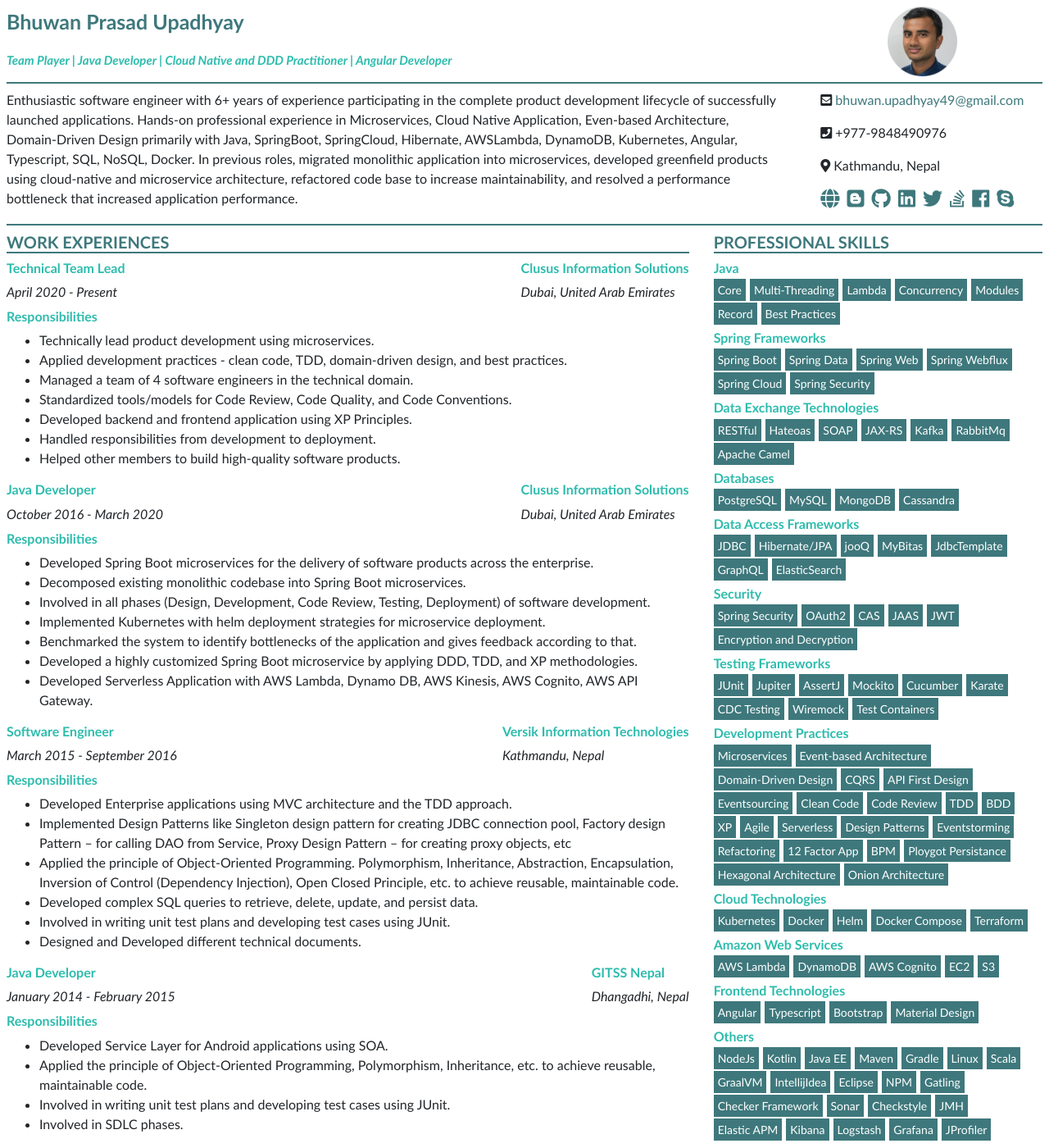
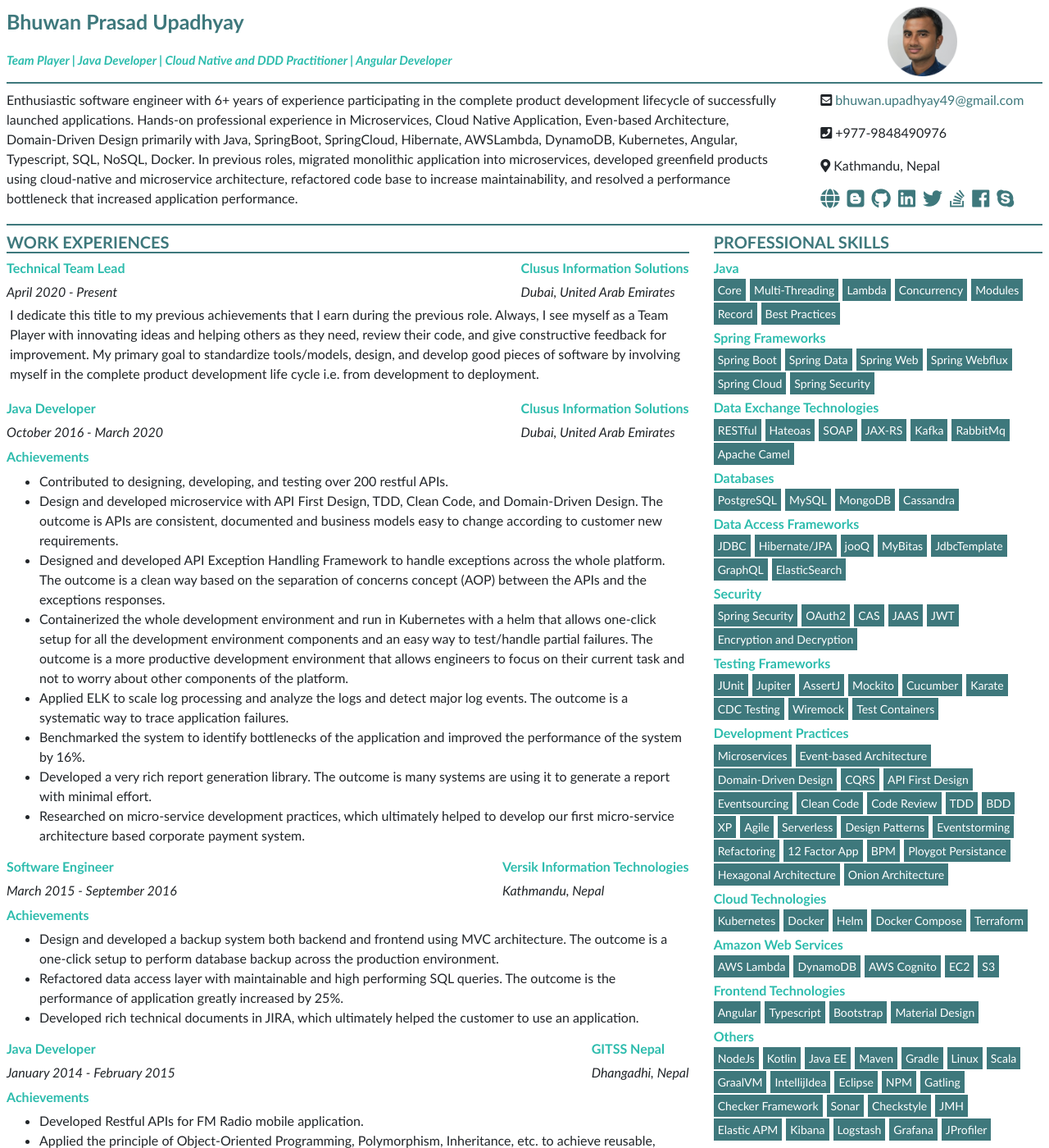
Before and after one commit to BhuwanUpadhyay/cv, a Jekyll site: the page built from index.markdown, in a window 1280 px wide and 1400 px high. Shown: the whole window at 82% size. Built offline with Jekyll 4.4.1, drawn with Linux system fonts in a browser that asks for light colours; nearby versions of some CDN libraries.

Commit message:
docs: add outcomes

```diff
--- a/_data/cv.yml
+++ b/_data/cv.yml
@@ -146,46 +146,36 @@ experiences:
     company: Clusus Information Solutions
     location: Dubai, United Arab Emirates
     years: April 2020 - Present
-    responsibilities:
-      - Technically lead product development using microservices.
-      - Applied development practices - clean code, TDD, domain-driven design, and best practices.
-      - Managed a team of 4 software engineers in the technical domain.
-      - Standardized tools/models for Code Review, Code Quality, and Code Conventions.
-      - Developed backend and frontend application using XP Principles.
-      - Handled responsibilities from development to deployment.
-      - Helped other members to build high-quality software products.
+    description: >
+      I dedicate this title to my previous achievements that I earn during the previous role. Always, I see myself as a Team Player with innovating ideas and helping others as they need, review their code, and give constructive feedback for improvement. My primary goal to standardize tools/models, design, and develop good pieces of software by involving myself in the complete product development life cycle i.e. from development to deployment.
   - title: Java Developer
     company: Clusus Information Solutions
     location: Dubai, United Arab Emirates
     years: October 2016 - March 2020
     responsibilities:
-      - Developed Spring Boot microservices for the delivery of software products across the enterprise.
-      - Decomposed existing monolithic codebase into Spring Boot microservices.
-      - Involved in all phases (Design, Development, Code Review, Testing, Deployment) of software development.
-      - Implemented Kubernetes with helm deployment strategies for microservice deployment.
-      - Benchmarked the system to identify bottlenecks of the application and gives feedback according to that.
-      - Developed a highly customized Spring Boot microservice by applying DDD, TDD, and XP methodologies.
-      - Developed Serverless Application with AWS Lambda, Dynamo DB, AWS Kinesis, AWS Cognito, AWS API Gateway.
+      - Contributed to designing, developing, and testing over 200 restful APIs.
+      - Design and developed microservice with API First Design, TDD, Clean Code, and Domain-Driven Design. The outcome is APIs are consistent, documented and business models easy to change according to customer new requirements.
+      - Designed and developed API Exception Handling Framework to handle exceptions across the whole platform. The outcome is a clean way based on the separation of concerns concept (AOP) between the APIs and the exceptions responses.
+      - Containerized the whole development environment and run in Kubernetes with a helm that allows one-click setup for all the development environment components and an easy way to test/handle partial failures. The outcome is a more productive development environment that allows engineers to focus on their current task and not to worry about other components of the platform.
+      - Applied ELK to scale log processing and analyze the logs and detect major log events. The outcome is a systematic way to trace application failures.
+      - Benchmarked the system to identify bottlenecks of the application and improved the performance of the system by 16%.
+      - Developed a very rich report generation library. The outcome is many systems are using it to generate a report with minimal effort.
+      - Researched on micro-service development practices, which ultimately helped to develop our first micro-service architecture based corporate payment system.
   - title: Software Engineer
     company: Versik Information Technologies
     location: Kathmandu, Nepal
     years: March 2015 - September 2016
     responsibilities:
-      - Developed Enterprise applications using MVC architecture and the TDD approach.
-      - Implemented Design Patterns like Singleton design pattern for creating JDBC connection pool, Factory design Pattern – for calling DAO from Service, Proxy Design Pattern – for creating proxy objects, etc
-      - Applied the principle of Object-Oriented Programming. Polymorphism, Inheritance, Abstraction, Encapsulation, Inversion of Control (Dependency Injection), Open Closed Principle, etc. to achieve reusable, maintainable code.
-      - Developed complex SQL queries to retrieve, delete, update, and persist data.
-      - Involved in writing unit test plans and developing test cases using JUnit.
-      - Designed and Developed different technical documents.
+      - Design and developed a backup system both backend and frontend using MVC architecture. The outcome is a one-click setup to perform database backup across the production environment.
+      - Refactored data access layer with maintainable and high performing SQL queries. The outcome is the performance of application greatly increased by 25%.
+      - Developed rich technical documents in JIRA, which ultimately helped the customer to use an application.
   - title: Java Developer
     company: GITSS Nepal
     location: Dhangadhi, Nepal
     years: January 2014 - February 2015
     responsibilities:
-      - Developed Service Layer for Android applications using SOA.
+      - Developed Restful APIs for FM Radio mobile application.
       - Applied the principle of Object-Oriented Programming, Polymorphism, Inheritance, etc. to achieve reusable, maintainable code.
-      - Involved in writing unit test plans and developing test cases using JUnit.
-      - Involved in SDLC phases.
 educations:
   - title: Bachelor of Computer Engineering
     school: Pokhara University, Nepal
--- a/_includes/cv-left-sidebar.html
+++ b/_includes/cv-left-sidebar.html
@@ -14,7 +14,13 @@
                     <span class="font-italic">{{ experience.location }}</span>
                 </div>
             </div>
-            <h6 class="mt-2">Responsibilities</h6>
+            {% if experience.description %}
+            <div class="p-1">
+                <p>{{ experience.description }}</p>
+            </div>
+            {% endif %}
+            {% if experience.responsibilities %}
+            <h6 class="mt-2">Achievements</h6>
             <ul>
                 {% for responsibility in experience.responsibilities %}
                 <li>
@@ -22,6 +28,7 @@
                 </li>
                 {% endfor %}
             </ul>
+            {% endif %}
         </div>
         {% endfor %}
     </div>
```
